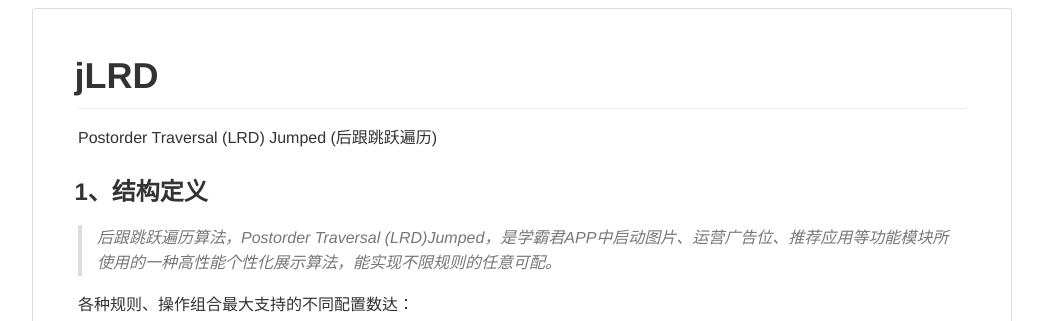
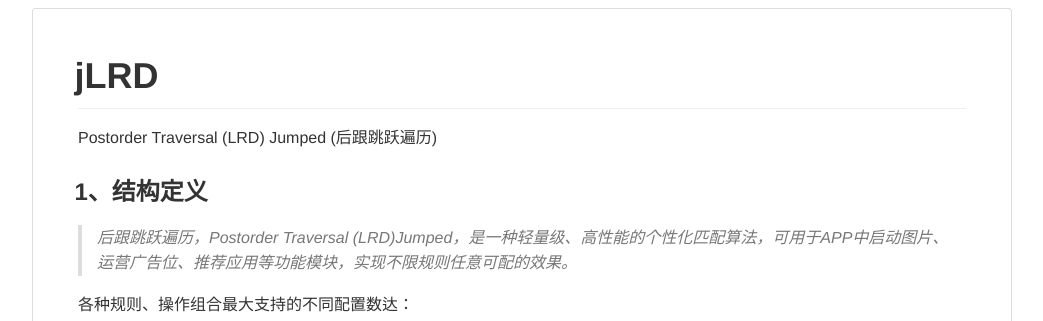
Before and after one commit to zuitu/one-rule-engine, a plain HTML site: page jlrd.html in a window 1280 px wide. Shown: the top 321 px of the page, without its empty margins (118-1161 px from the left). Drawn offline with Linux system fonts and the light colour scheme; a web font is replaced by a local one.

Commit message:
Update jlrd.html

```diff
--- a/jlrd.html
+++ b/jlrd.html
@@ -734,7 +734,7 @@ pre {
 <h3>
 <a id="user-content-1结构定义" class="anchor" href="#1%E7%BB%93%E6%9E%84%E5%AE%9A%E4%B9%89" aria-hidden="true"><span aria-hidden="true" class="octicon octicon-link"></span></a>1、结构定义</h3>
 <blockquote>
-<p><em>后跟跳跃遍历算法，Postorder Traversal (LRD)Jumped，是学霸君APP中启动图片、运营广告位、推荐应用等功能模块所使用的一种高性能个性化展示算法，能实现不限规则的任意可配。</em></p>
+<p><em>后跟跳跃遍历，Postorder Traversal (LRD)Jumped，是一种轻量级、高性能的个性化匹配算法，可用于APP中启动图片、运营广告位、推荐应用等功能模块，实现不限规则任意可配的效果。</em></p>
 </blockquote>
 <p>各种规则、操作组合最大支持的不同配置数达：</p>
 <p><a href="https://camo.githubusercontent.com/d8146a91b581f7d4b21f777fc8e0120fcecd4bc8/68747470733a2f2f637871393339332e6f73732d636e2d7368616e676861692e616c6979756e63732e636f6d2f6d6174682e706e67" target="_blank" rel="nofollow"><img src="https://camo.githubusercontent.com/d8146a91b581f7d4b21f777fc8e0120fcecd4bc8/68747470733a2f2f637871393339332e6f73732d636e2d7368616e676861692e616c6979756e63732e636f6d2f6d6174682e706e67" alt="$$\sum_{i=1}^m C_m^i10^i$$" data-canonical-src="https://cxq9393.oss-cn-shanghai.aliyuncs.com/math.png" style="max-width:100%;"></a></p>
```
